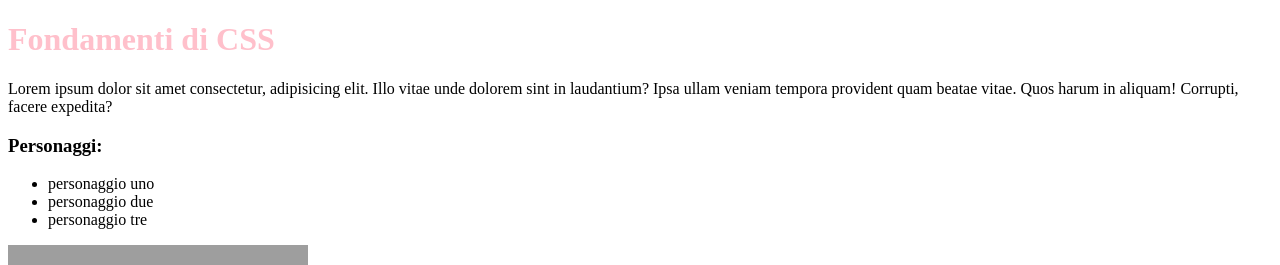
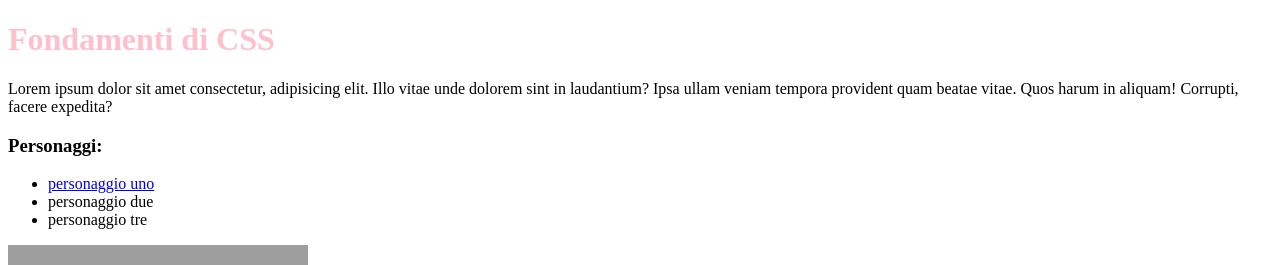
Before and after one commit to SarahGua/LEZIONE-3---30.08.2023---CSS, a plain HTML site: page index.html in a window 1280 px wide. Shown: the top 265 px of the page. Drawn offline with Linux system fonts and the light colour scheme; grey boxes are pictures that could not be loaded.

Commit message:
link personaggio uno

```diff
--- a/index.html
+++ b/index.html
@@ -19,7 +19,14 @@
         </p>
         <h3>Personaggi:</h3>
         <ul>
-          <li>personaggio uno</li>
+          <li>
+            <a
+              href="https://it.wikipedia.org/wiki/Tenet"
+              rel="nofollow"
+              target="_blank"
+              >personaggio uno</a
+            >
+          </li>
           <li>personaggio due</li>
           <li>personaggio tre</li>
         </ul>
```
